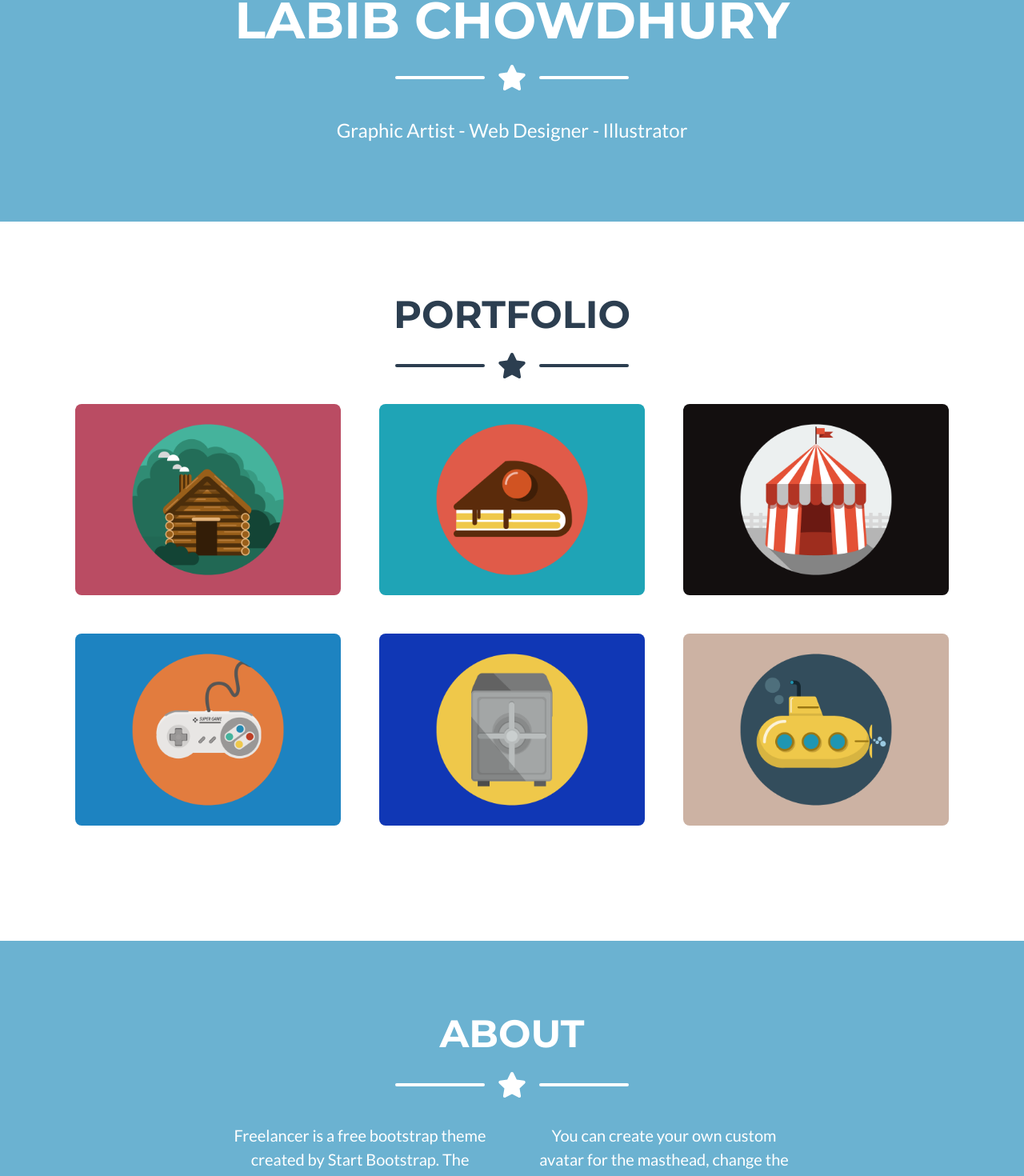
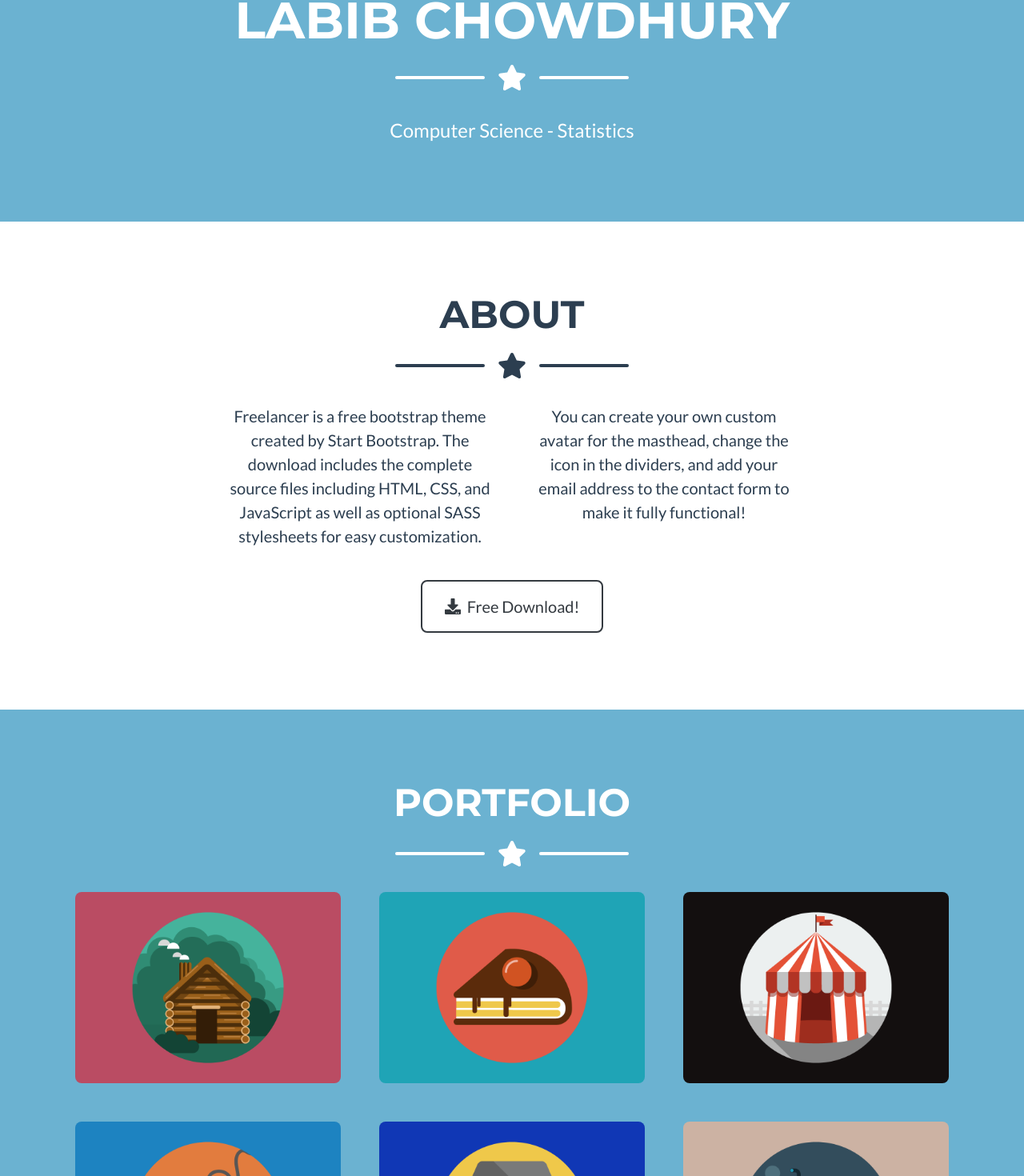
Before and after one commit to labib-c/portfolio, a React (Create React App) app in the folder portfolio/: page / in a window 1280 px wide. Shown: the part 506-1976 px from the top of the page at 80% size. Built offline with nearby package versions, Linux system fonts and the light colour scheme.

Commit message:
switched order of about and portfolio sections

```diff
--- a/portfolio/src/App.js
+++ b/portfolio/src/App.js
@@ -28,15 +28,15 @@ class App extends React.Component {
       { modalLabel: "submarine",
         imgSrc: require("./assets/img/portfolio/submarine.png")}
     ]
-    const navbarItems = [ "portfolio", "about", "contact"]
+    const navbarItems = [ "about", "portfolio", "contact"]
     return (
       <div className="App">
           <Navbar navbarItems={navbarItems}></Navbar>
           <Header></Header>
+          {/* <!-- About Section--> */}
+          <About></About>
           {/* <!-- Portfolio Section--> */}
           <Portfolio portfolioItems={portfolioItems}></Portfolio>
-          {/* <!-- About Section--> */}
-          <About></About>
           {/* <!-- Contact Section--> */}
           <section className="page-section" id="contact">
               <div className="container">
--- a/portfolio/src/components/About.jsx
+++ b/portfolio/src/components/About.jsx
@@ -2,12 +2,12 @@ import React from 'react';
 
 export default() => {
     return (
-        <section className="page-section bg-primary text-white mb-0" id="about">
+        <section className="page-section bg-white text-secondary mb-0" id="about">
             <div className="container">
                 {/* <!-- About Section Heading--> */}
-                <h2 className="page-section-heading text-center text-uppercase text-white">About</h2>
+                <h2 className="page-section-heading text-center text-uppercase text-secondary">About</h2>
                 {/* <!-- Icon Divider--> */}
-                <div className="divider-custom divider-light">
+                <div className="divider-custom">
                     <div className="divider-custom-line"></div>
                     <div className="divider-custom-icon"><i className="fas fa-star"></i></div>
                     <div className="divider-custom-line"></div>
@@ -19,7 +19,7 @@ export default() => {
                 </div>
                 {/* <!-- About Section Button--> */}
                 <div className="text-center mt-4">
-                    <a className="btn btn-xl btn-outline-light" href="https://startbootstrap.com/themes/freelancer/"><i className="fas fa-download mr-2"></i>Free Download!</a>
+                    <a className="btn btn-xl btn-outline-dark" href="https://startbootstrap.com/themes/freelancer/"><i className="fas fa-download mr-2"></i>Free Download!</a>
                 </div>
             </div>
         </section>
--- a/portfolio/src/components/Header.jsx
+++ b/portfolio/src/components/Header.jsx
@@ -13,7 +13,7 @@ export default() => {
                       <div className="divider-custom-line"></div>
                   </div>
 
-                  <p className="masthead-subheading font-weight-light mb-0">Graphic Artist - Web Designer - Illustrator</p>
+                  <p className="masthead-subheading font-weight-light mb-0">Computer Science - Statistics</p>
               </div>
           </header>
     )
--- a/portfolio/src/components/Portfolio.jsx
+++ b/portfolio/src/components/Portfolio.jsx
@@ -2,10 +2,10 @@ import React from 'react'
 
 export default( { portfolioItems } ) => {
     return (
-        <section className="page-section portfolio" id="portfolio">
+        <section className="page-section bg-primary text-white portfolio mb-0" id="portfolio">
             <div className="container">
-                <h2 className="page-section-heading text-center text-uppercase text-secondary mb-0">Portfolio</h2>
-                <div className="divider-custom">
+                <h2 className="page-section-heading text-center text-uppercase text-white  mb-0">Portfolio</h2>
+                <div className="divider-custom divider-light">
                     <div className="divider-custom-line"></div>
                     <div className="divider-custom-icon"><i className="fas fa-star"></i></div>
                     <div className="divider-custom-line"></div>
@@ -17,7 +17,7 @@ export default( { portfolioItems } ) => {
                         <div className="col-md-6 col-lg-4 mb-5">
                             <div className="portfolio-item mx-auto" data-toggle="modal" data-target={"#"+`${modalLabel}`}>
                                 <div className="portfolio-item-caption d-flex align-items-center justify-content-center h-100 w-100">
-                                    <div className="portfolio-item-caption-content text-center text-white"><i className="fas fa-plus fa-3x"></i></div>
+                                    <div className="portfolio-item-caption-content text-center"><i className="fas fa-plus fa-3x"></i></div>
                                 </div>
                                 <img className="img-fluid" src={ imgSrc } alt="" />
                             </div>
```
Also changed, not shown: portfolio/src/css/styles.css, 1 other file (tests, documents, lock files or other folders).
